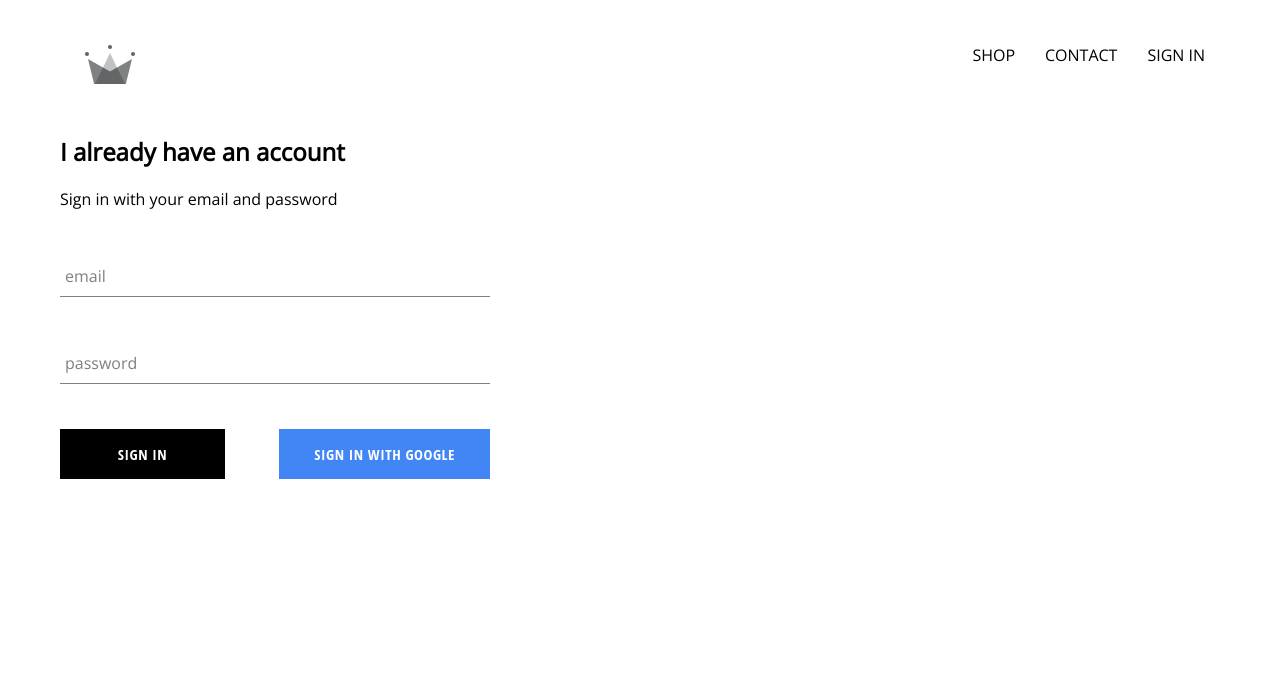
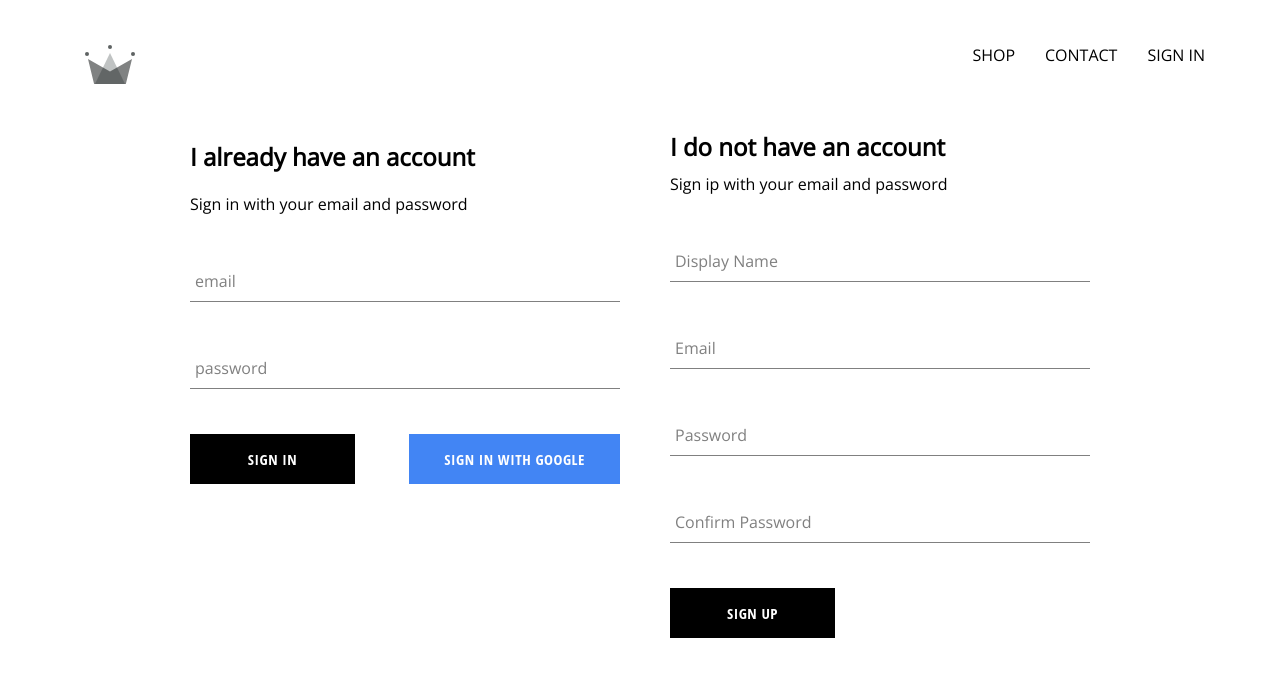
Before and after one commit to Lumi001/tech-shop, a React (Create React App) app: page /signin in a window 1280 px wide. Shown: the top 676 px of the page. Built offline with nearby package versions, Linux system fonts and the light colour scheme; no server answers.

Commit message:
implemented firebase utils, included ability to store authenticated users into our firestore database

```diff
--- a/src/App.js
+++ b/src/App.js
@@ -5,7 +5,7 @@
 import { Switch,Route } from 'react-router-dom';
 import Header from './components/header/header.component'
 import SignInAndSignUp from './components/pages/sign-in-and-sign-up-page/sign-in-and-sign-up.component'
-import { auth } from './firebase/firebase.utils'
+import { auth, createUserProfileDocument  } from './firebase/firebase.utils'
 
 class App extends React.Component {
   constructor(props) {
@@ -19,11 +19,23 @@
 unsubscribeFromAuth = null;
 
 componentDidMount() {
- this.unsubscribeFromAuth = auth.onAuthStateChanged(user => {
-    this.setState({ currentUser: user });
+ this.unsubscribeFromAuth = auth.onAuthStateChanged( async userAuth => {
+    if (userAuth) {
+      const userRef = await createUserProfileDocument(userAuth);
 
-    console.log(user)
-  })
+      userRef.onSnapshot( snapShot => {
+        this.setState(
+          {
+          currentUser: {
+            id: snapShot.id,
+            ...snapShot.data()
+          }
+        });
+       console.log(this.state)
+      });
+    }
+    this.setState({ currentUser: userAuth })
+  });
 }
 
 componentWillUnmount() {
--- a/src/components/pages/sign-in-and-sign-up-page/sign-in-and-sign-up.component.jsx
+++ b/src/components/pages/sign-in-and-sign-up-page/sign-in-and-sign-up.component.jsx
@@ -1,10 +1,12 @@
 import React from 'react';
+import SignUp from '../../sign-up/sign-up.component'
 import SignIn from '../../Sign-in/sign-in.component'
 import './sign-in-and-sign-up.styles.scss';
 
 const SignInAndSignUp = () => (
     <div className='sign-in-and-sign-up'>
         <SignIn />
+        <SignUp />
     </div>
 )
 
--- a/src/components/pages/sign-in-and-sign-up-page/sign-in-and-sign-up.styles.scss
+++ b/src/components/pages/sign-in-and-sign-up-page/sign-in-and-sign-up.styles.scss
@@ -0,0 +1,6 @@
+.sign-in-and-sign-up {
+    width: 900px;
+    display: flex;
+    justify-content: space-between;
+    margin: 30px auto;
+}
--- /dev/null
+++ b/src/components/sign-up/sign-up.component.jsx
@@ -0,0 +1,100 @@
+import React from 'react'
+import FormInput from '../form-input/form-input.component'
+import CustomButton from '../custom-button/custom-button.component'
+import './sign-up.styles.scss'
+
+import { auth, createUserProfileDocument } from '../../firebase/firebase.utils'
+
+
+
+ class SignUp extends React.Component {
+     constructor(props) {
+         super(props)
+
+         this.state = {
+              displayName: '',
+              email: '',
+              password: '',
+              confirmPassword: ''
+         }
+     }
+
+     handleSubmit = async event => {
+         event.preventDefault();
+         const { displayName, email, password, confirmPassword } = this.state;
+
+         if(!password === confirmPassword) {
+             alert("password don't match")
+             return
+         }
+
+         try {
+             const { user } = await auth.createUserWithEmailAndPassword(email, password)
+
+            await createUserProfileDocument(user, {displayName});
+
+            this.setState({
+              displayName: '',
+              email: '',
+              password: '',
+              confirmPassword: ''
+         })
+         } catch (error) {
+             console.error(error)
+         }
+         }
+
+         handleChange = event => {
+             const { name, value } = event.target;
+
+             this.setState({ [name]: value });
+         }
+
+    render() {
+        const {displayName, email, password, confirmPassword} = this.state
+        return (
+            <div className="sign-up">
+                <h2 className="title">I do not have an account</h2>
+                <span>Sign ip with your email and password</span>
+                <form className="sign-up-form" onSubmit={this.handleSubmit}>
+                    <FormInput
+                        type='text'
+                        name='displayName'
+                        value={displayName}
+                        onChange={this.handleChange}
+                        label='Display Name'
+                        required
+                        />
+                    <FormInput
+                        type='email'
+                        name='email'
+                        value={email}
+                        onChange={this.handleChange}
+                        label='Email'
+                        required
+                        />
+                    <FormInput
+                        type='password'
+                        name='password'
+                        value={password}
+                        onChange={this.handleChange}
+                        label='Password'
+                        required
+                        />
+                    <FormInput
+                        type='password'
+                        name='confirmPassword'
+                        value={confirmPassword}
+                        onChange={this.handleChange}
+                        label='Confirm Password'
+                        required
+                        />
+
+                    <CustomButton type='submit'>SIGN UP</CustomButton>
+
+                </form>
+            </div>
+        )
+    }
+}
+export default SignUp
--- /dev/null
+++ b/src/components/sign-up/sign-up.styles.scss
@@ -0,0 +1,9 @@
+.sign-up {
+    display: flex;
+    flex-direction: column;
+    width: 420px;
+
+    .title {
+        margin: 10px 0;
+    }
+}
--- a/src/firebase/firebase.utils.js
+++ b/src/firebase/firebase.utils.js
@@ -11,6 +11,32 @@
     messagingSenderId: "34653304869",
     appId: "1:34653304869:web:bfc05e3515ecbe36c127cc",
     measurementId: "G-G8BGVCLWBF"
+  };
+
+  export const createUserProfileDocument = async (userAuth, additionalData) => {
+    if(!userAuth) return;
+
+    const userRef = firestore.doc(`users/${userAuth.uid}`)
+
+    const snapShot = await userRef.get();
+
+    if(!snapShot.exists) {
+        const { displayName, email } = userAuth;
+        const createdAt = new Date();
+
+        try {
+            await userRef.set({
+                createdAt,
+                displayName,
+                email,
+                ...additionalData
+            })
+        } catch (error){
+            console.log('error creating user', error.message)
+        }
+    }
+
+    return userRef;
   }
 
   firebase.initializeApp(config);
--- a/src/index.js
+++ b/src/index.js
@@ -3,7 +3,7 @@
 import { BrowserRouter} from 'react-router-dom'
 import './index.css';
 import App from './App';
-import * as serviceWorker from './serviceWorker';
+
 
 ReactDOM.render(
   <React.StrictMode>
```
